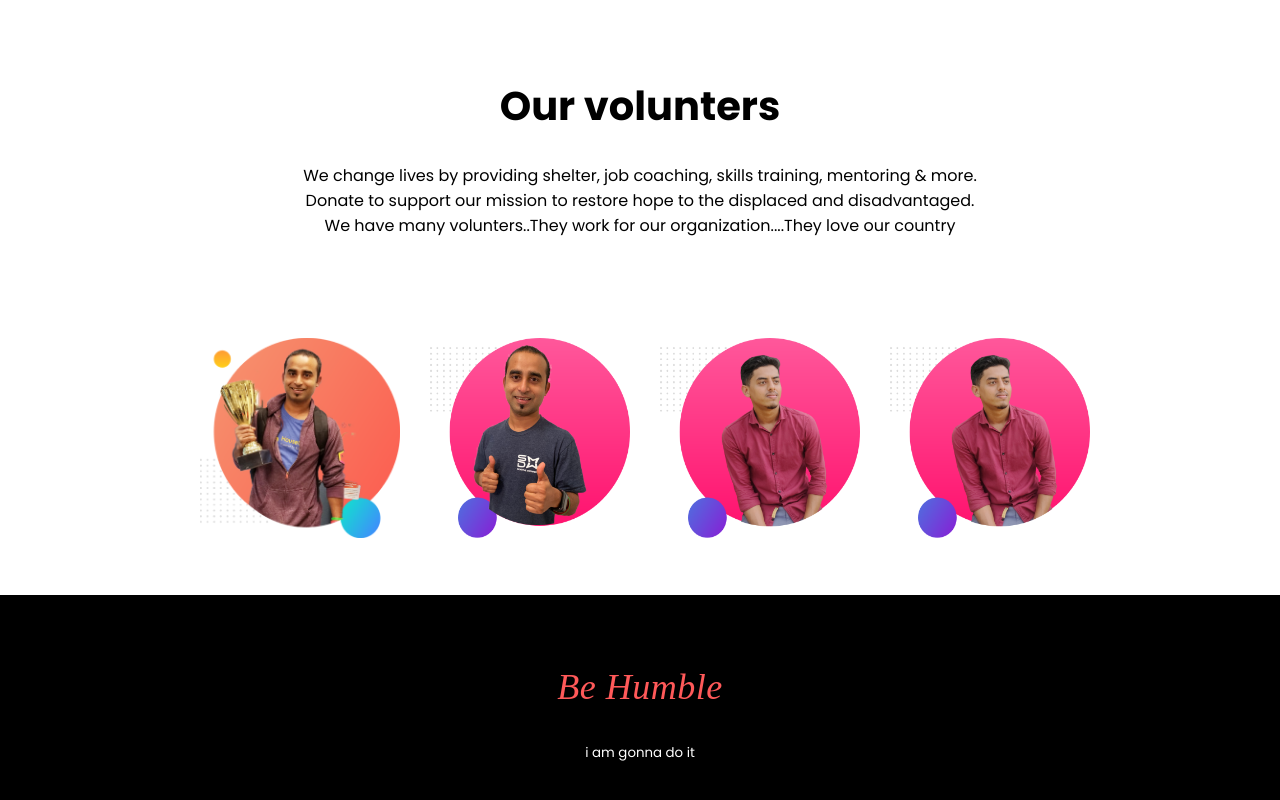
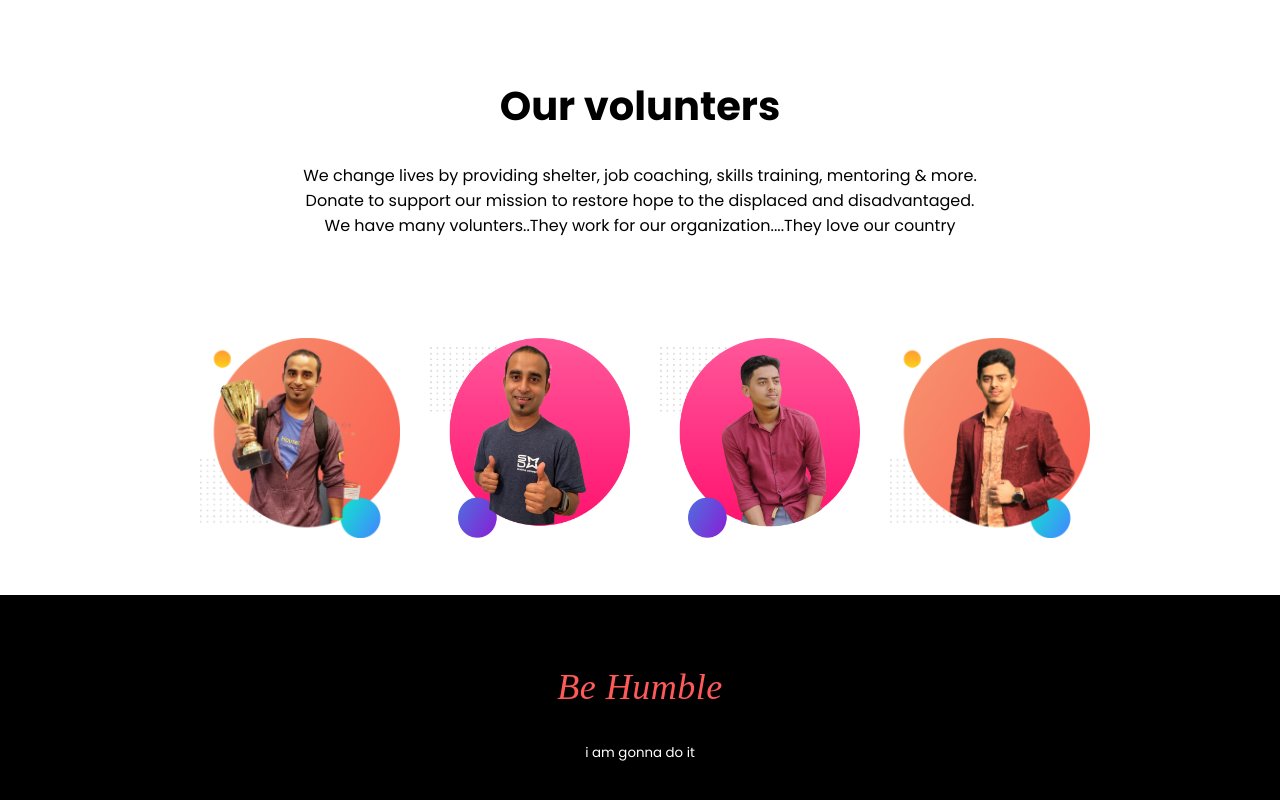
Before and after one commit to tanjilulkarim/donate-diu-tanjil-repo, a plain HTML site: page index.html in a window 1280 px wide. Shown: the part 2879-3679 px from the top of the page. Drawn offline with Linux system fonts and the light colour scheme; a web font is replaced by a local one.

Commit message:
image changes1s

```diff
--- a/index.html
+++ b/index.html
@@ -165,7 +165,7 @@
             <img src="images/volunters/tanjil-bg2.png" alt="">
         </div>
         <div class="image">
-            <img src="images/volunters/tanjil-bg2.png" alt="">
+            <img src="images/volunters/tanjil-bg.png" alt="">
         </div>
 
     </div>
```
